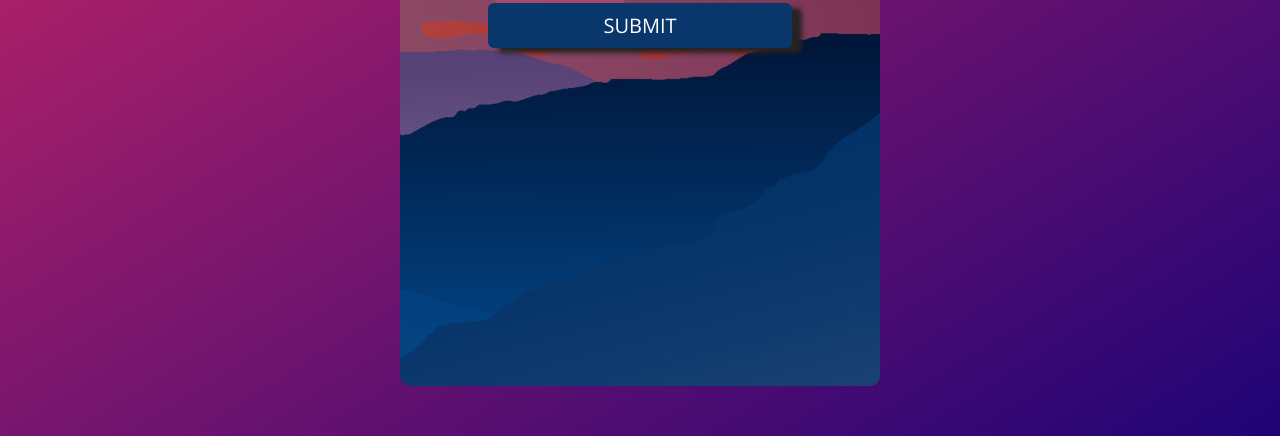
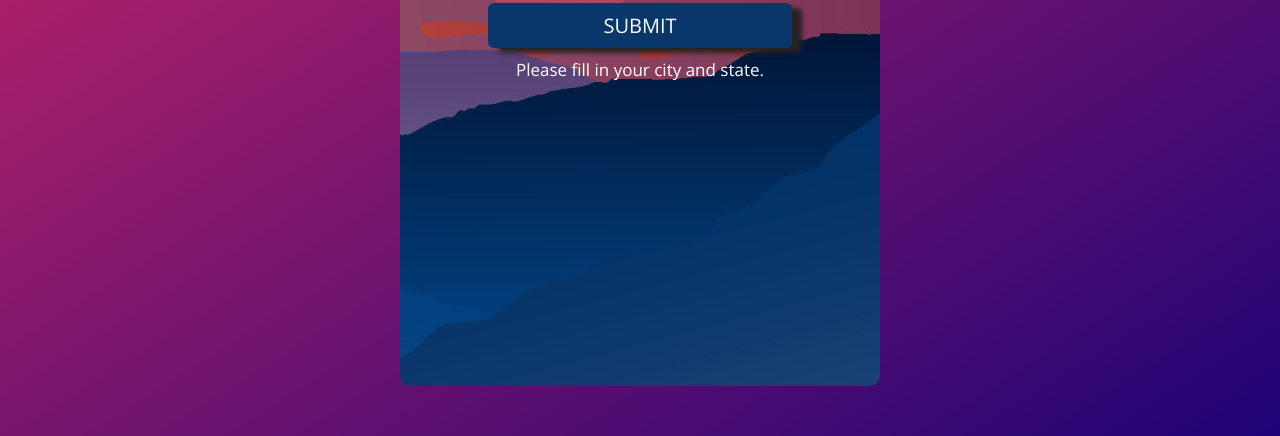
Before and after one commit to binary-boss/Weather-App, a website built with Vite: page app/src/index.html in a window 1280 px wide. Shown: the part 364-800 px from the top of the page. Built offline with nearby package versions, Linux system fonts and the light colour scheme.

Commit message:
added instructions to user to fill in the blank. on startup

```diff
--- a/app/src/css/style.css
+++ b/app/src/css/style.css
@@ -88,6 +88,13 @@ h1 {
 
 }
 
+#openingMsg {
+  width: 100%;
+  font-size: 17px;
+  color: white;
+  text-align: center;
+}
+
 #myHr {
   width: 100%;
   border: 1px solid white;
--- a/app/src/index.html
+++ b/app/src/index.html
@@ -22,14 +22,7 @@
             <button type="submit" id="submit" for="cityState">SUBMIT</button>
 
             <div id="APIinfo">
-              <!-- <div id="userCity"></div>
-              <div id="date">Sunday, February 19 2023</div>
-
-              <div id="myHr"></div>
-
-              <div class="myAlign">Temp:  28&#8457;</div>
-              <div class="myAlign">Weather:  Sunny</div>
-              <div class="myAlign">Temp Range:  27&#8457; / 32&#8457;</div>-->
+              <div id="openingMsg">Please fill in your city and state.</div>
             </div>
         </form>
       </div>
```
